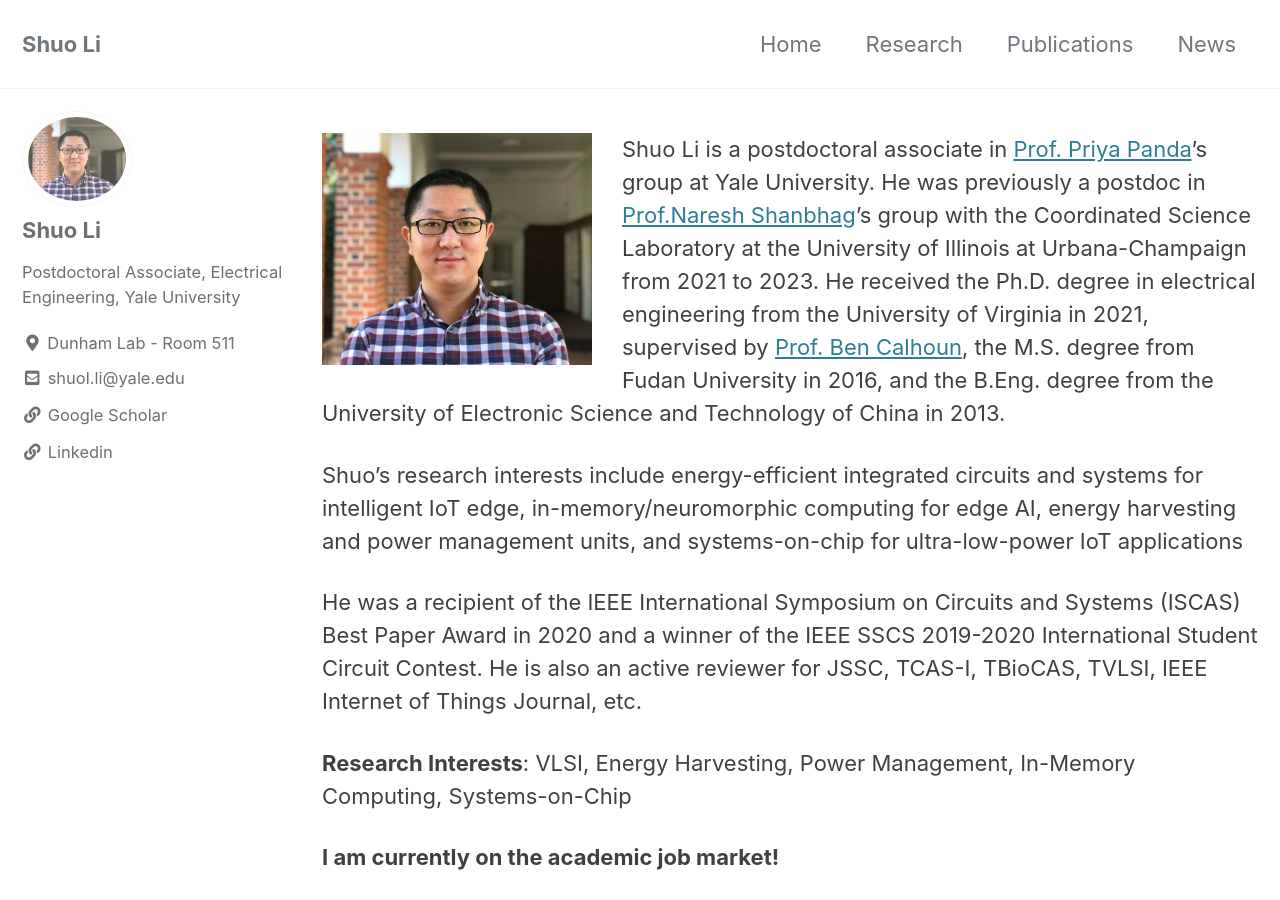
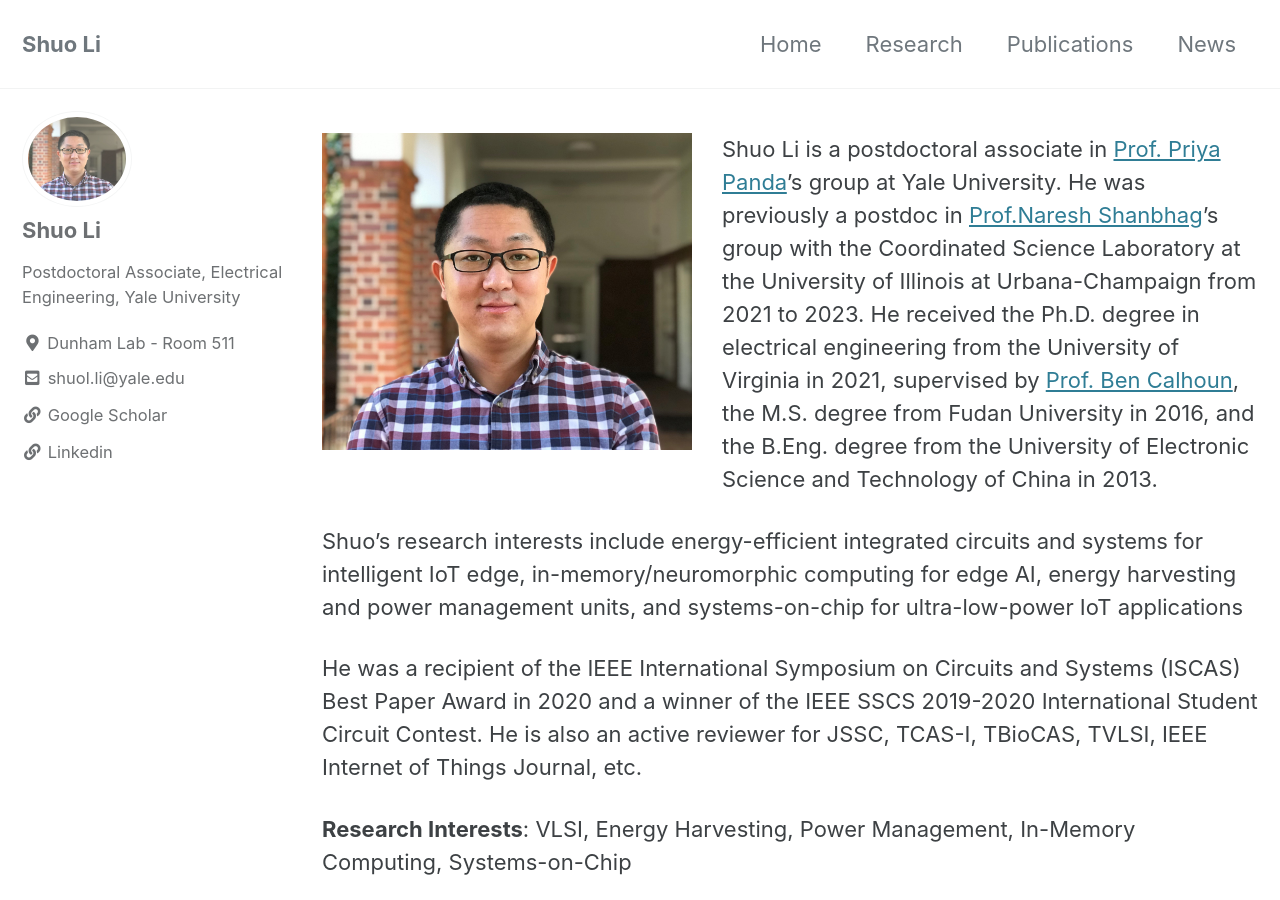
Before and after one commit to shuoli365/shuoli365.github.io, a Jekyll site: the page built from index.md, in a window 1280 px wide and 900 px high. Built offline with Jekyll 4.4.1, drawn with Linux system fonts in a browser that asks for light colours; cached includes are drawn as plain includes.

Commit message:
Update index.md

```diff
--- a/index.md
+++ b/index.md
@@ -5,7 +5,7 @@
 description: The pages meta description
 ---
 
-<img src="/assets/images/shuo_li.jpg" width="300" align="left" style="padding-right: 30px; padding-bottom: 20px;"> Shuo Li is a postdoctoral associate in [Prof. Priya Panda](https://intelligentcomputinglab.yale.edu/principal-investigator)'s group at Yale University. He was previously a postdoc in [Prof.Naresh Shanbhag](https://shanbhag.ece.illinois.edu/index.html)'s group with the Coordinated Science Laboratory at the University of Illinois at Urbana-Champaign from 2021 to 2023. He received the Ph.D. degree in electrical engineering from the University of Virginia in 2021, supervised by [Prof. Ben Calhoun](https://rlpvlsi.ece.virginia.edu/), the M.S. degree from Fudan University in 2016, and the B.Eng. degree from the University of Electronic Science and Technology of China in 2013.
+<img src="/assets/images/shuo_li.jpg" width="400" align="left" style="padding-right: 30px; padding-bottom: 20px;"> Shuo Li is a postdoctoral associate in [Prof. Priya Panda](https://intelligentcomputinglab.yale.edu/principal-investigator)'s group at Yale University. He was previously a postdoc in [Prof.Naresh Shanbhag](https://shanbhag.ece.illinois.edu/index.html)'s group with the Coordinated Science Laboratory at the University of Illinois at Urbana-Champaign from 2021 to 2023. He received the Ph.D. degree in electrical engineering from the University of Virginia in 2021, supervised by [Prof. Ben Calhoun](https://rlpvlsi.ece.virginia.edu/), the M.S. degree from Fudan University in 2016, and the B.Eng. degree from the University of Electronic Science and Technology of China in 2013.
 
 Shuo's research interests include energy-efficient integrated circuits and systems for intelligent IoT edge, in-memory/neuromorphic computing for edge AI, energy harvesting and power management units, and systems-on-chip for ultra-low-power IoT applications
 
```
